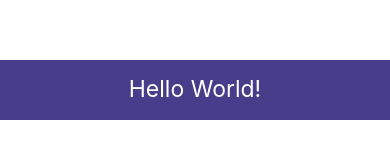
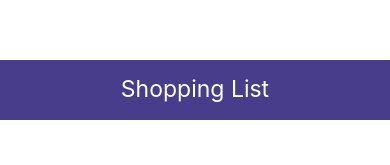
Before and after one commit to DanielleInkster/ShoppingList, a React Native app: screen / in a window 390 px wide. Shown: the top 165 px of the page. Built offline with nearby package versions, Linux system fonts and the light colour scheme.

Commit message:
Passed title as prop to header

```diff
--- a/App.js
+++ b/App.js
@@ -5,7 +5,7 @@ import {View, Text, StyleSheet} from 'react-native'
 const App =()=>{
   return(
     <View style ={styles.container}>
-        <Header />
+        <Header title={'Shopping List'}/>
     </View>
 
   )
--- a/components/Header.js
+++ b/components/Header.js
@@ -1,11 +1,11 @@
 import React from 'react'
-import { View, Text, StyleSheet } from 'react-native'
+import { View, Text, StyleSheet, ImagePropTypes } from 'react-native'
 
-const Header = () => {
+const Header = (props) => {
     return (
         <View style={styles.header}>
             <Text style={styles.text}>
-                Hello World!
+              {props.title}
             </Text>
         </View>
     )
@@ -21,8 +21,6 @@ const styles = StyleSheet.create({
         color: 'white',
         fontSize: 23,
         textAlign:'center',
-
-
     }
 })
 
```
